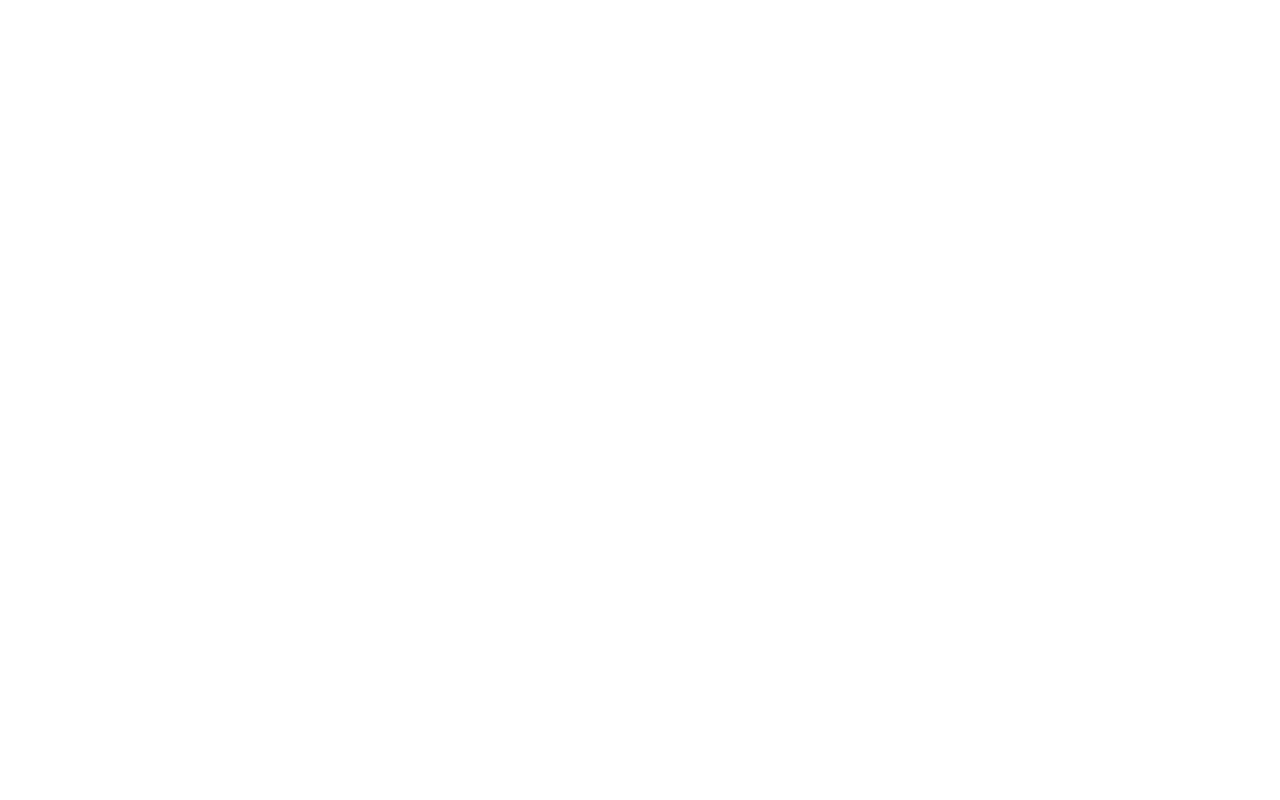
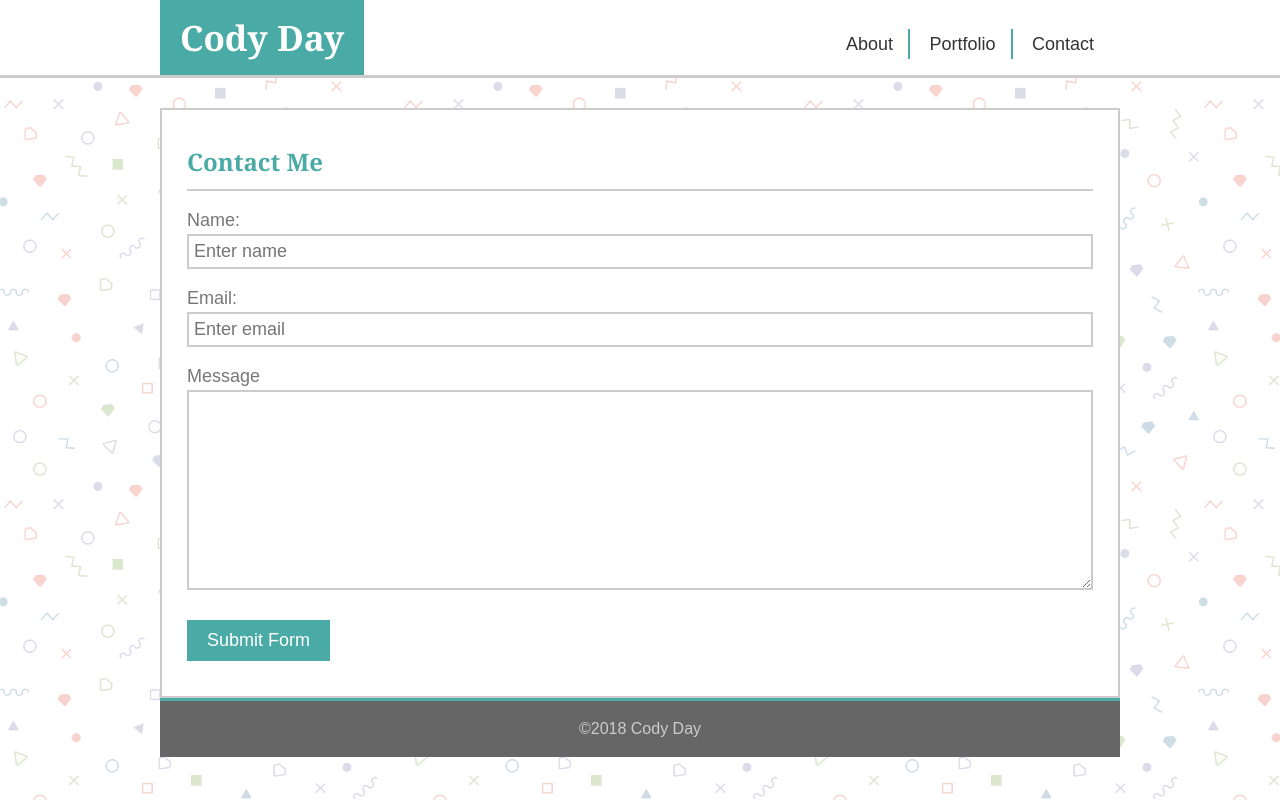
Before and after one commit to cday02/Basic-Portfolio, a plain HTML site: page contact.html in a window 1280 px wide. Drawn offline with Linux system fonts and the light colour scheme.

Commit message:
added contact page html, and style

```diff
--- a/assets/css/style.css
+++ b/assets/css/style.css
@@ -76,6 +76,34 @@ footer {
     padding: 20px;
 }
 
+form label {
+    font-size: 18px;
+    display: block;
+}
+
+form input, form textarea {
+    width: 100%;
+    display: block;
+    margin: 5px 0 20px 0;
+    border: 2px solid #ccc;
+    padding: 5px;
+    font-size: 18px;
+}
+
+textarea {
+    height: 200px;
+
+}
+
+form button {
+    background: #4aaaa5;
+    color: #fff;
+    padding: 10px 20px;
+    margin: 10px 0 10px 0;
+    font-size: 18px;
+    border: none;
+}
+
 
 .wrapper {
     width: 960px;
@@ -102,6 +130,8 @@ footer {
 
 }
 
+
+
 #left-column {
     background: white;
     padding: 25px;
--- a/contact.html
+++ b/contact.html
@@ -0,0 +1,58 @@
+<!DOCTYPE html>
+<html lang="en">
+<head>
+    <meta charset="UTF-8">
+    <meta name="viewport" content="width=device-width, initial-scale=1.0">
+    <meta http-equiv="X-UA-Compatible" content="ie=edge">
+    <title>Contact | Basic Portfolio</title>
+    <link rel="stylesheet" href="assets/css/reset.css">
+    <link rel="stylesheet" href="assets/css/style.css">
+</head>
+<body>
+    <header>
+        <div class="wrapper">
+            <h1>Cody Day</h1>
+
+            <nav>
+                <ul>
+                  <li><a href="index.html">About</a></li>
+                  <li><a href="portfolio.html">Portfolio</a></li>
+                  <li><a href="contact.html">Contact</a></li>
+                </ul>
+            </nav>
+        </div>
+    </header>
+
+    <div class="wrapper">
+        <section id="left-column">
+            <h2>Contact Me</h2>
+
+            <form>
+                <label for="name">Name:</label>
+                <input type="text" name="name" id="form-name" placeholder="Enter name">
+
+                <label for="email">Email:</label>
+                <input type="email" name="email" id="form-email" placeholder="Enter email">
+
+                <label for="message">Message</label>
+                <textarea name="message" id="form-message"></textarea>
+
+                <button type="submit">Submit Form</button>
+            </form>
+
+
+        </section>
+        <aside id="right-column">
+
+
+        </aside>
+
+        <div class="clearfix"></div>
+
+        <footer>
+            &copy;2018 Cody Day
+        </footer>
+
+    </div>
+</body>
+</html>
```
Also changed, not shown: assets/css/style-body.css (deleted), assets/css/style-contact.css (added).
